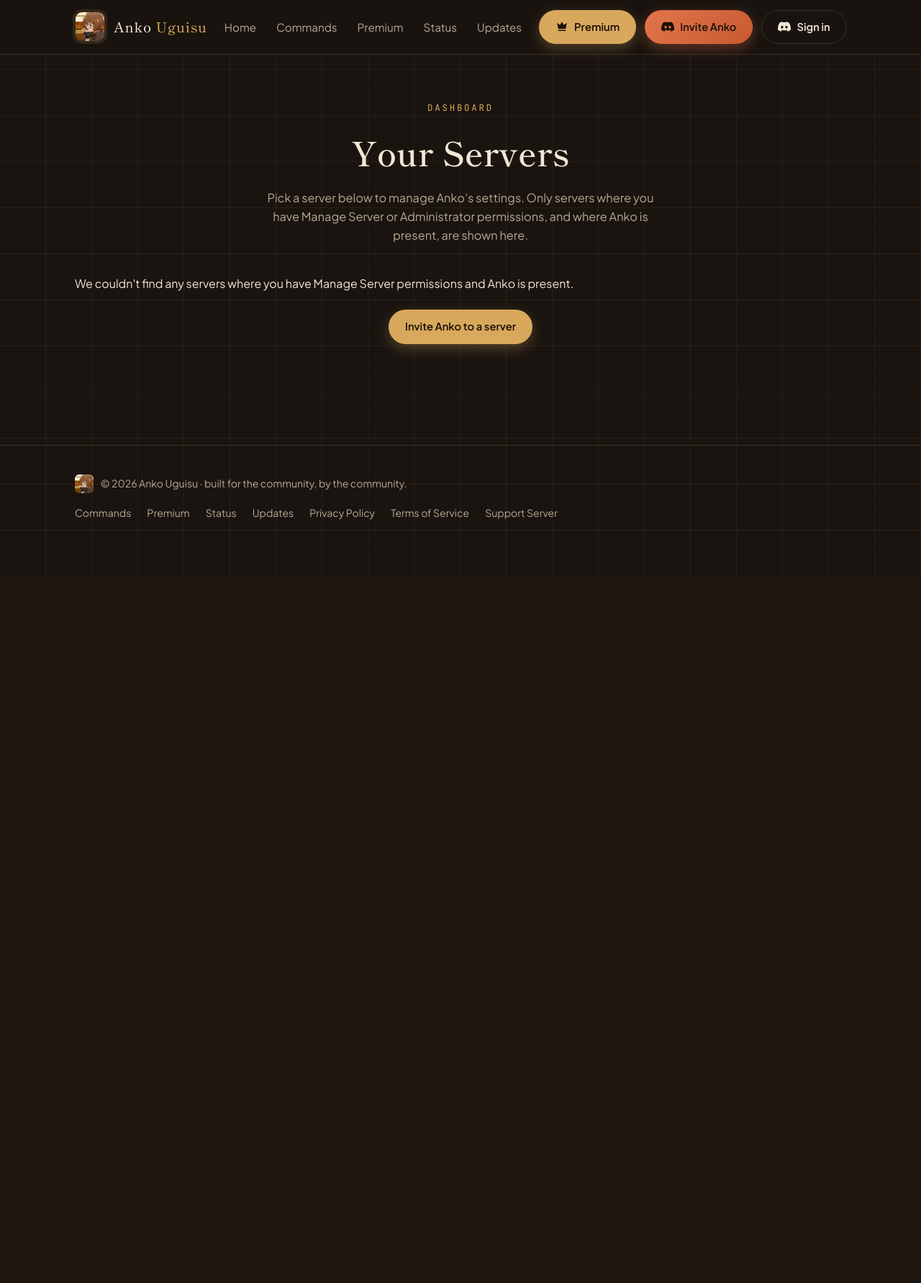
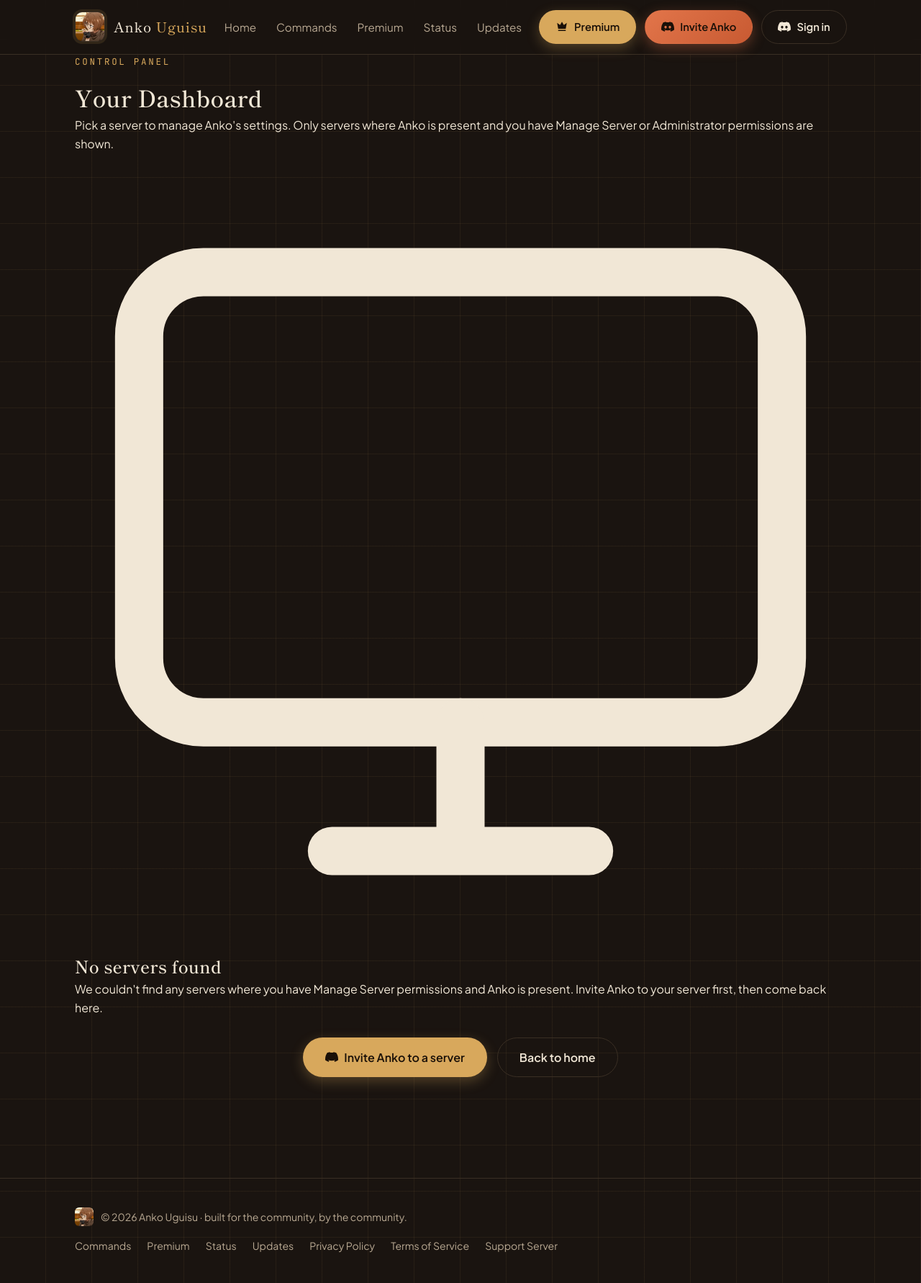
Before and after one commit to vincent-smg/bot-siter-, a Flask app: template templates/dashboard.html in a window 1280 px wide. Shown: the whole page at 72% size. Before the commit the page ends 737 px from the top, so only its background shows below. Run offline with Flask 3, Linux system fonts and the light colour scheme; the template is opened without the code that fills it, so the values that code supplies are empty.

Commit message:
Update dashboard.html

```diff
--- a/templates/dashboard.html
+++ b/templates/dashboard.html
@@ -4,18 +4,41 @@
 
 {% block content %}
 
-<header class="page-head">
-  <span class="page-head__eyebrow">Dashboard</span>
-  <div class="container">
-    <h1>Your Servers</h1>
-    <p>Pick a server below to manage Anko's settings. Only servers where you have Manage Server or Administrator permissions, and where Anko is present, are shown here.</p>
+<header class="dash-hero">
+  <div class="dash-hero__glow"></div>
+  <div class="container dash-hero__inner">
+    <div class="dash-hero__text">
+      <span class="page-head__eyebrow">Control Panel</span>
+      <h1>Your <span class="accent">Dashboard</span></h1>
+      <p>Pick a server to manage Anko's settings. Only servers where Anko is present and you have Manage Server or Administrator permissions are shown.</p>
+    </div>
+
+    {% if current_user %}
+    <div class="dash-user-card">
+      <img class="dash-user-card__avatar" src="{{ current_user.avatar_url() }}" alt="">
+      <div class="dash-user-card__info">
+        <div class="dash-user-card__name">{{ current_user.display_name() }}</div>
+        <div class="dash-user-card__sub">@{{ current_user.username }}</div>
+      </div>
+      {% if guilds %}
+      <div class="dash-user-card__stat">
+        <span class="dash-user-card__stat-num">{{ guilds | length }}</span>
+        <span class="dash-user-card__stat-label">server{{ 's' if guilds | length != 1 }}</span>
+      </div>
+      {% endif %}
+    </div>
+    {% endif %}
   </div>
 </header>
 
-<section class="section" style="padding-top: 0;">
+<section class="section" style="padding-top: 32px;">
   <div class="container">
 
     {% if guilds %}
+      <div class="dash-section-label">
+        <span>Managed Servers</span>
+        <span class="dash-section-count">{{ guilds | length }}</span>
+      </div>
       <div class="dashboard-grid">
         {% for guild in guilds %}
           {% set icon = guild | guild_icon_url %}
@@ -31,14 +54,24 @@
                 {{ "Administrator" if guild.permission_level == "administrator" else "Manage Server" }}
               </span>
             </div>
+            <svg class="dashboard-server-card__arrow" viewBox="0 0 24 24" fill="none" stroke="currentColor" stroke-width="2" stroke-linecap="round" stroke-linejoin="round"><path d="M9 18l6-6-6-6"/></svg>
           </a>
         {% endfor %}
       </div>
+
     {% else %}
       <div class="dashboard-empty">
-        <p>We couldn't find any servers where you have Manage Server permissions and Anko is present.</p>
-        <div class="hero__actions" style="justify-content: center; margin-top: 24px;">
-          <a class="btn btn--gold" href="{{ invite_url }}" target="_blank" rel="noopener">Invite Anko to a server</a>
+        <div class="dashboard-empty__icon">
+          <svg viewBox="0 0 24 24" fill="none" stroke="currentColor" stroke-width="1.5" stroke-linecap="round" stroke-linejoin="round"><rect x="2" y="3" width="20" height="14" rx="2"/><path d="M8 21h8M12 17v4"/></svg>
+        </div>
+        <h2>No servers found</h2>
+        <p>We couldn't find any servers where you have Manage Server permissions and Anko is present. Invite Anko to your server first, then come back here.</p>
+        <div class="hero__actions" style="justify-content: center; margin-top: 28px;">
+          <a class="btn btn--gold btn--lg" href="{{ invite_url }}" target="_blank" rel="noopener">
+            <svg viewBox="0 0 24 24" fill="currentColor" aria-hidden="true"><path d="M20.317 4.369a19.79 19.79 0 0 0-4.885-1.515.074.074 0 0 0-.079.037c-.21.375-.444.864-.608 1.25a18.27 18.27 0 0 0-5.487 0 12.64 12.64 0 0 0-.617-1.25.077.077 0 0 0-.079-.037 19.736 19.736 0 0 0-4.885 1.515.07.07 0 0 0-.032.027C.533 9.046-.32 13.58.099 18.057a.082.082 0 0 0 .031.057 19.9 19.9 0 0 0 5.993 3.03.078.078 0 0 0 .084-.028c.461-.63.873-1.295 1.226-1.994a.076.076 0 0 0-.041-.106 13.107 13.107 0 0 1-1.872-.892.077.077 0 0 1-.008-.128c.126-.094.252-.192.372-.291a.074.074 0 0 1 .077-.01c3.928 1.793 8.18 1.793 12.062 0a.074.074 0 0 1 .078.01c.12.099.246.198.373.292a.077.077 0 0 1-.006.127 12.3 12.3 0 0 1-1.873.892.076.076 0 0 0-.04.107c.36.698.772 1.362 1.225 1.993a.076.076 0 0 0 .084.028 19.84 19.84 0 0 0 6.001-3.03.077.077 0 0 0 .032-.054c.5-5.177-.838-9.674-3.549-13.66a.061.061 0 0 0-.031-.03z"/></svg>
+            Invite Anko to a server
+          </a>
+          <a class="btn btn--outline btn--lg" href="{{ url_for('index') }}">Back to home</a>
         </div>
       </div>
     {% endif %}
```
